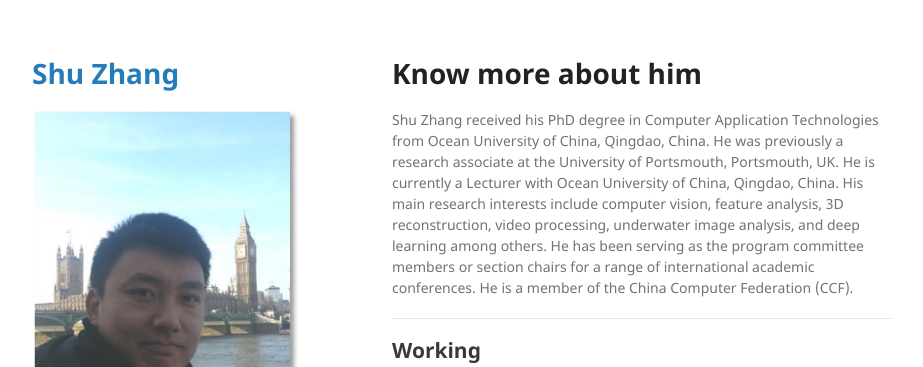
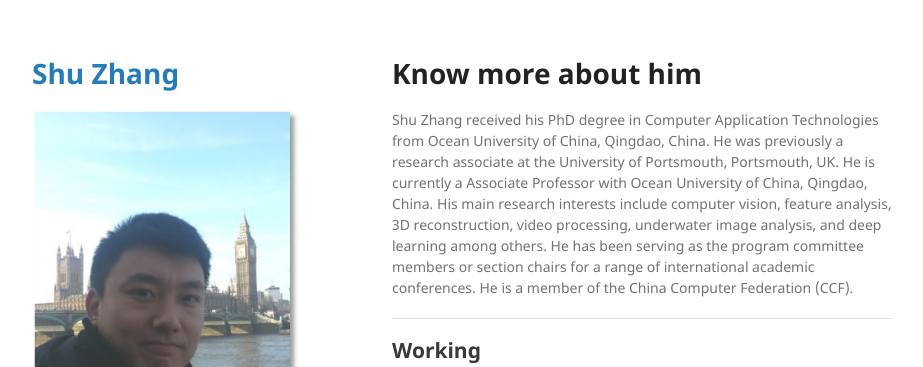
Before and after one commit to jackyspeed/aboutzhangshu, a Jekyll site: the page built from index.md, in a window 1280 px wide and 900 px high. Shown: the top 367 px of the window, without its empty margins (178-1101 px from the left). Built offline with Jekyll 4.4.1, drawn with Linux system fonts in a browser that asks for light colours; our own code applies the rules of GitHub Pages for plain Markdown files.

Commit message:
Update index.md

```diff
--- a/index.md
+++ b/index.md
@@ -5,7 +5,7 @@ layout: default
 
 # Know more about him
 
-Shu Zhang received his PhD degree in Computer Application Technologies from Ocean University of China, Qingdao, China. He was previously a research associate at the University of Portsmouth, Portsmouth, UK. He is currently a Lecturer with Ocean University of China, Qingdao, China. His main research interests include computer vision, feature analysis, 3D reconstruction, video processing, underwater image analysis, and deep learning among others. He has been serving as the program committee members or section chairs for a range of international academic conferences. He is a member of the China Computer Federation (CCF).
+Shu Zhang received his PhD degree in Computer Application Technologies from Ocean University of China, Qingdao, China. He was previously a research associate at the University of Portsmouth, Portsmouth, UK. He is currently a Associate Professor with Ocean University of China, Qingdao, China. His main research interests include computer vision, feature analysis, 3D reconstruction, video processing, underwater image analysis, and deep learning among others. He has been serving as the program committee members or section chairs for a range of international academic conferences. He is a member of the China Computer Federation (CCF).
 
 <!--About me in Chinese can be found [here](http://it.ouc.edu.cn/2019/0527/c16104a248647/page.htm).-->
 
```
